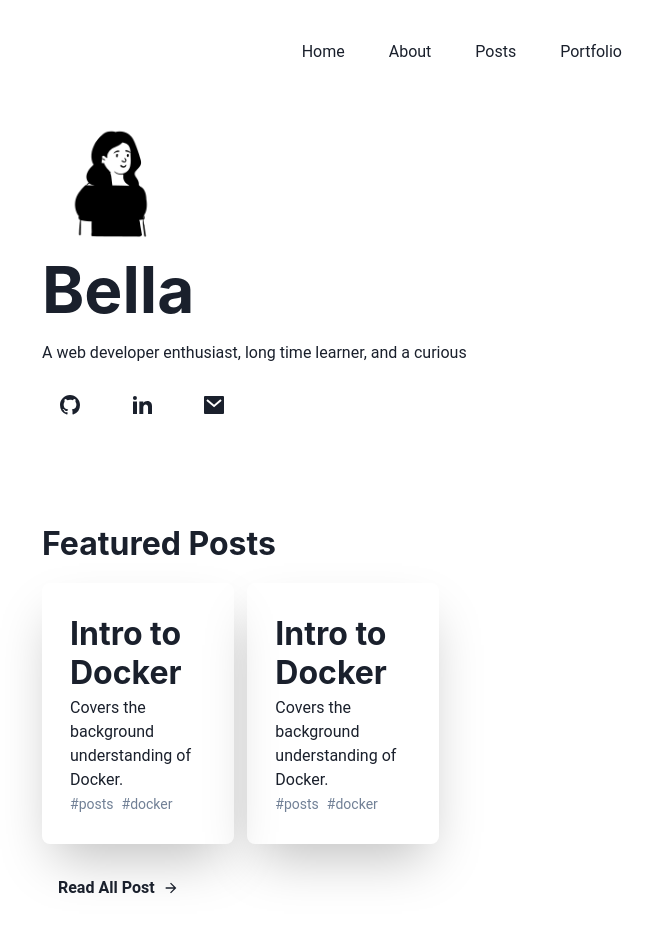
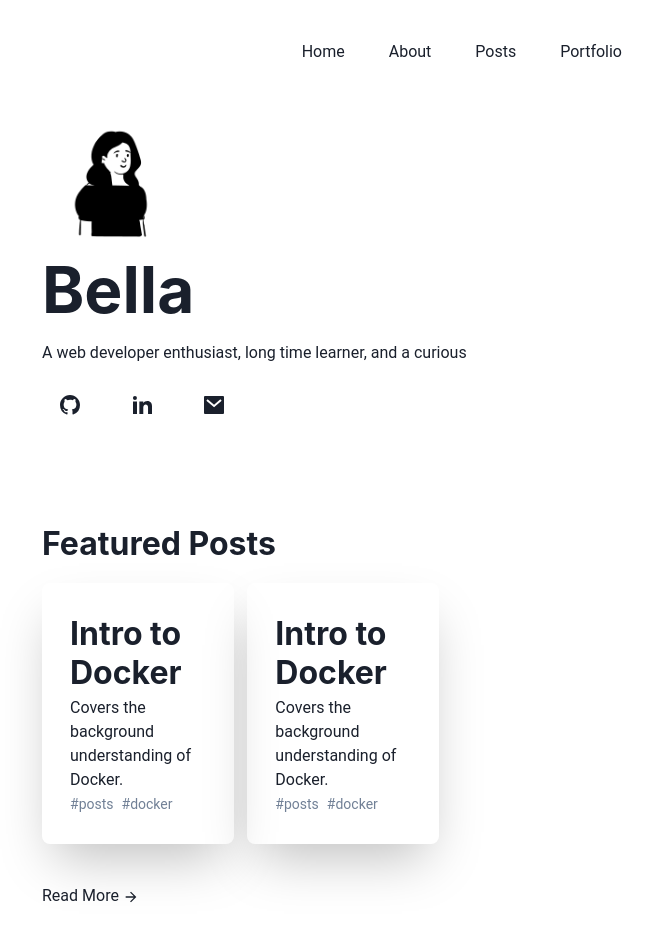
Before and after one commit to bellapd/bellapd-v1, a Next.js app: page / in a window 1280 px wide. Shown: the top 940 px of the page, without its empty margins (310-962 px from the left). Built offline with nearby package versions, Linux system fonts and the light colour scheme; a small style sheet from the web is missing.

Commit message:
feat: add arrow animation

```diff
--- a/components/Main/Readall.tsx
+++ b/components/Main/Readall.tsx
@@ -1,19 +1,26 @@
-import { Button, ButtonGroup, Stack, textDecoration } from "@chakra-ui/react";
-import Link from "next/link";
+import { LinkBox, Stack } from "@chakra-ui/react";
+import NextLink from "next/link";
 import { ArrowForwardIcon } from "@chakra-ui/icons";
 
 export default function Navigation(): JSX.Element {
   return (
     <Stack direction="row" spacing={4} mt={6}>
-      <Button
-        rightIcon={<ArrowForwardIcon />}
+      <LinkBox
+        mt="1rem"
         _hover={{
-          textDecoration: "none",
+          "& > *": {
+            transform: "translateX(10px)",
+          },
         }}
-        variant="ghost"
+        width="130px"
       >
-        <Link href="/posts">Read All Post</Link>
-      </Button>
+        <NextLink href="/posts">Read More</NextLink>
+        <ArrowForwardIcon
+          ml="0.25rem"
+          translateX="0"
+          transition="transform .15s ease-in-out"
+        />
+      </LinkBox>
     </Stack>
   );
 }
```
